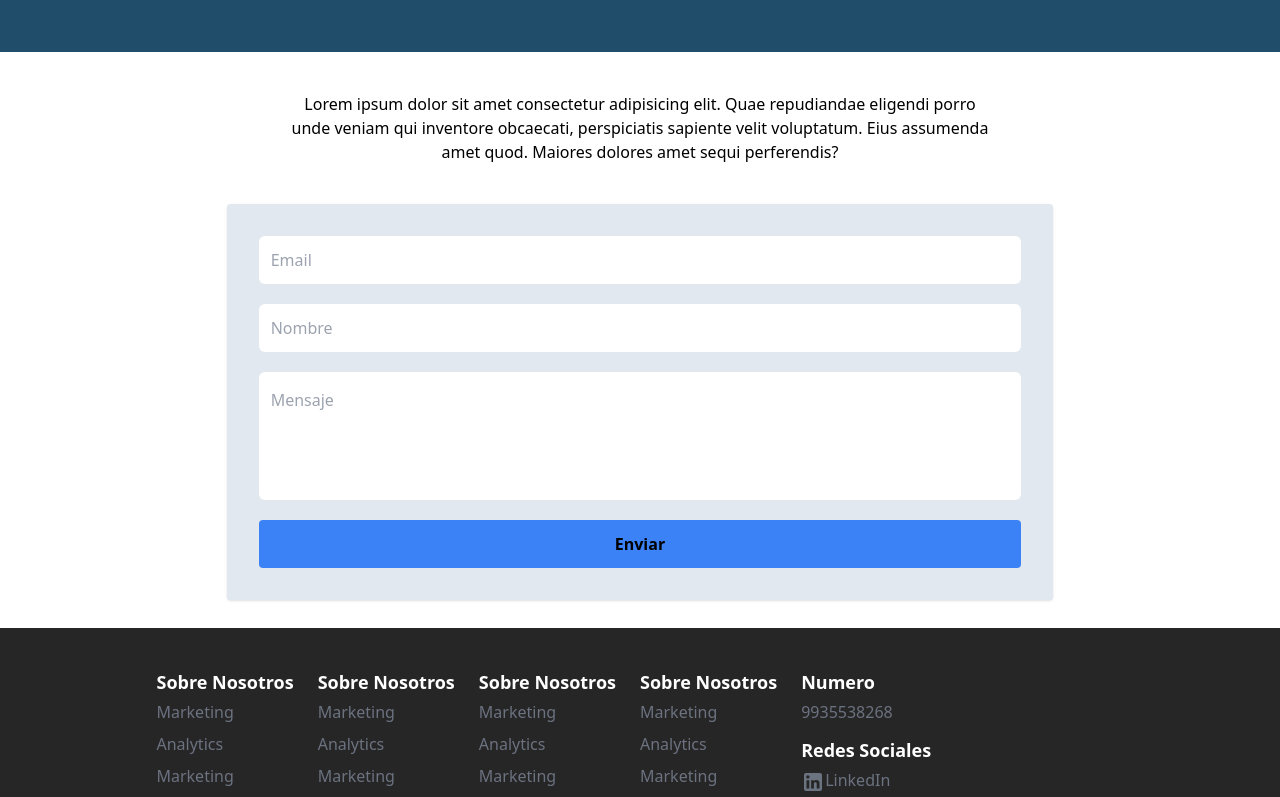
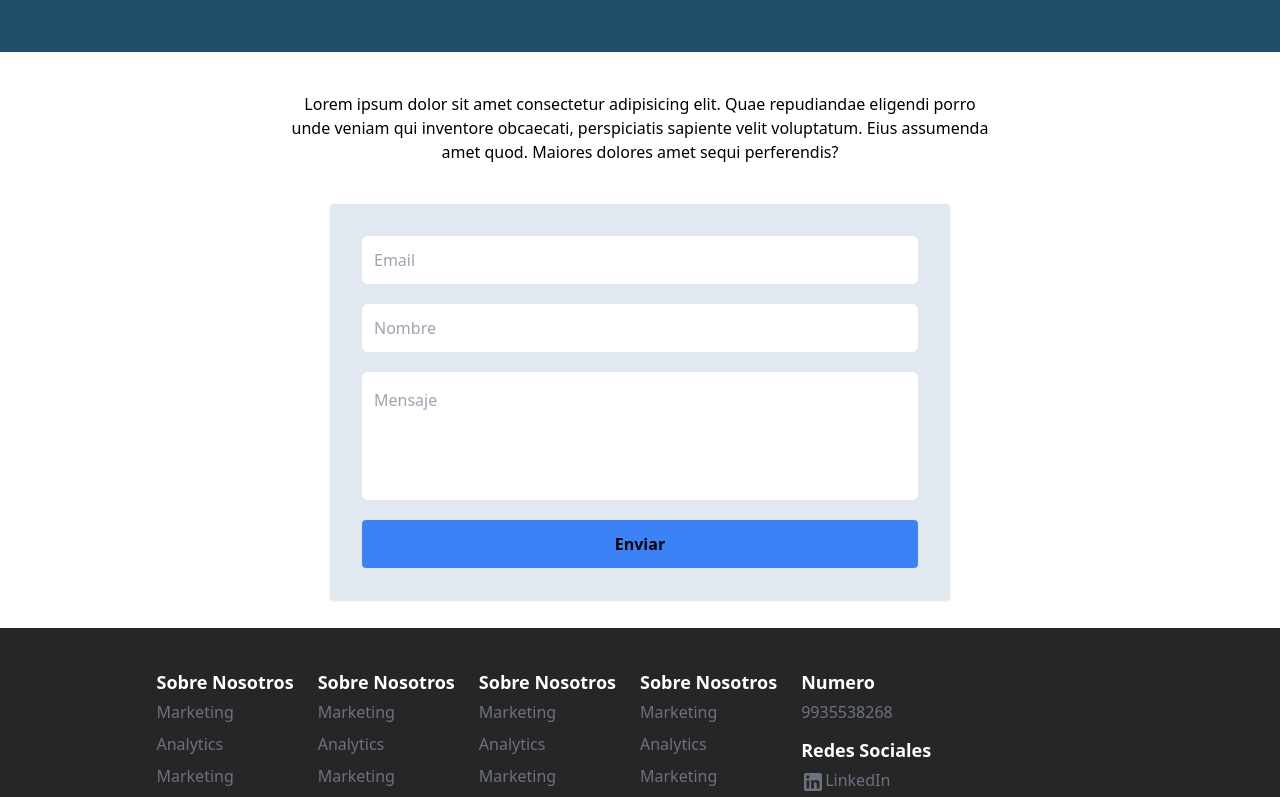
Before and after one commit to DanielRomanVillegas/aztecatrol, a React (Vite) app: page /contact in a window 1280 px wide. Shown: the part 508-1305 px from the top of the page. Built offline with nearby package versions, Linux system fonts and the light colour scheme.

Commit message:
Service header solved error

```diff
--- a/src/components/contac-us/ContactForm.tsx
+++ b/src/components/contac-us/ContactForm.tsx
@@ -28,7 +28,7 @@ export const ContactForm = () => {
   };
 
   return (
-    <div className=" mx-auto bg-slate-200 shadow p-5 my-7 rounded portrait:md:w-2/3 landscape:md:w-1/2 landscape:lg:w-2/3">
+    <div className=" mx-auto bg-slate-200 shadow p-5 my-7 rounded portrait:md:w-2/3 landscape:md:w-1/2 landscape:lg:w-1/2">
       {error ? <ErrorMessage message="Los campos no pueden ir vacios" /> : null}
       <form ref={form} onSubmit={handelSubmit}>
         <div className="flex flex-col md:min-w-max p-3 space-y-5">
@@ -55,7 +55,7 @@ export const ContactForm = () => {
           />
           <input
             disabled={isSending}
-            className="bg-blue-500 rounded py-3 w-full font-bold hover:bg-blue-700 transition-colors disabled:opacity-65"
+            className="bg-blue-500 rounded py-3 w-full font-bold hover:bg-blue-700 transition-colors disabled:opacity-65 cursor-pointer"
             type="submit"
             value="Enviar"
           />
--- a/src/components/services/ServiceHeader.tsx
+++ b/src/components/services/ServiceHeader.tsx
@@ -1,3 +1,7 @@
 export const ServiceHeader = () => {
-  return <div>ServiceHeader</div>;
+  return (
+    <div>
+      <h1>Header</h1>
+    </div>
+  );
 };
--- a/src/data/inedx.tsx
+++ b/src/data/inedx.tsx
@@ -1,4 +1,5 @@
-import { HeaderAboutUs, HeaderContactUs, ServiceHeader } from "../components";
+import { HeaderAboutUs, HeaderContactUs } from "../components";
+import { ServiceHeader } from "../components/services/ServiceHeader";
 
 export const routes = [
   {
```
